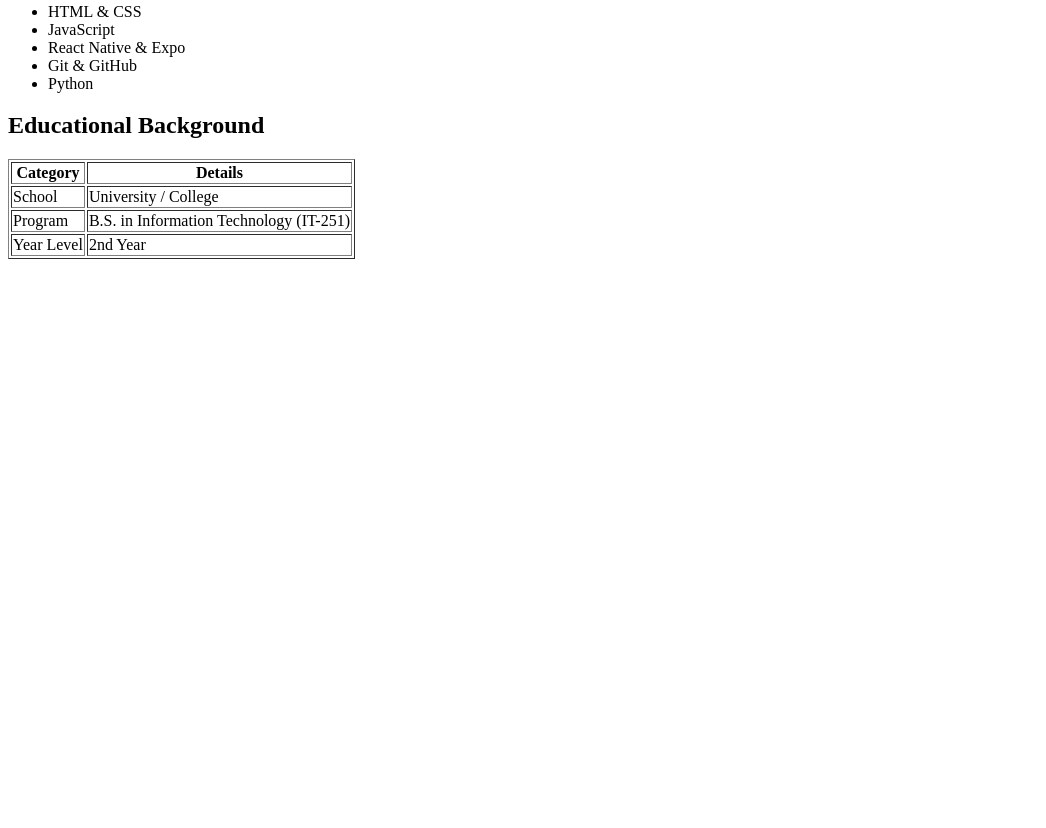
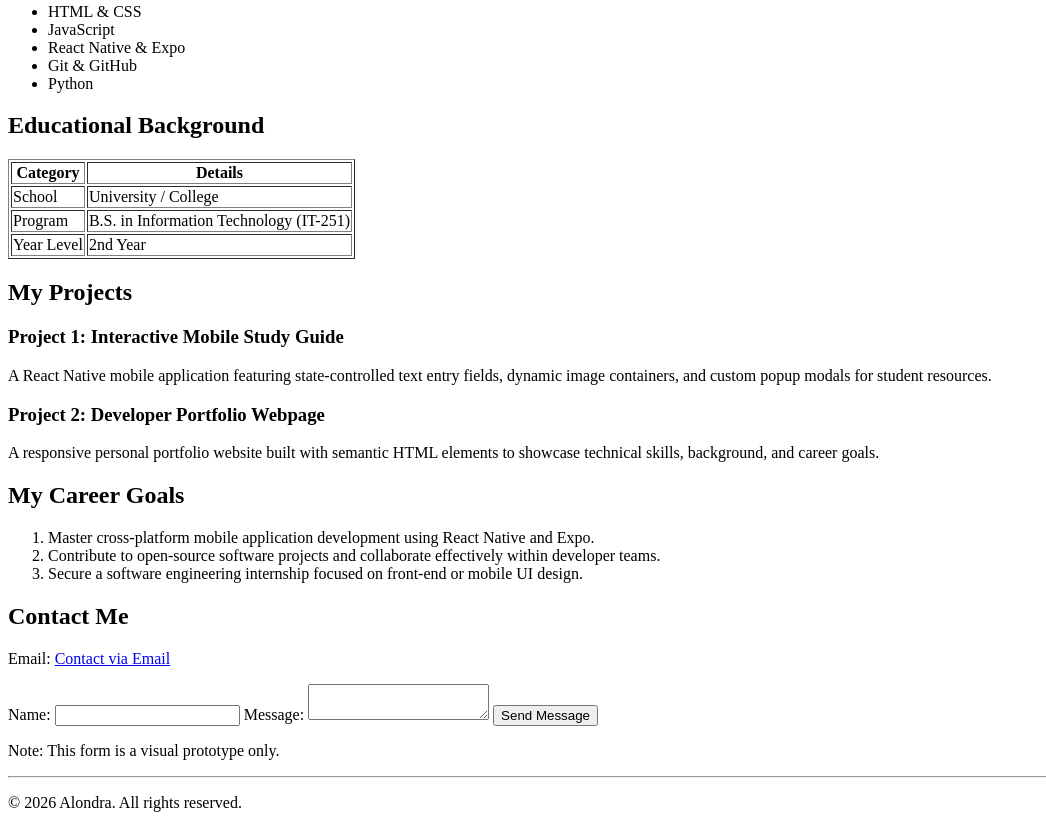
Before and after one commit to vielle09/my-developer-portfolio, a plain HTML site: page index.html in a window 1280 px wide. Shown: the part 343-1171 px from the top of the page, without its empty margins (0-1046 px from the left). Before the commit the page ends 800 px from the top, so only its background shows below. Drawn offline with Linux system fonts and the light colour scheme.

Commit message:
Complete portfolio index.html

```diff
--- a/index.html
+++ b/index.html
@@ -1,4 +1,4 @@
-<!DOCTYPE html>
+ <!DOCTYPE html>
 <html lang="en">
 <head>
     <meta charset="UTF-8">
@@ -48,3 +48,48 @@
                 <tr><td>Year Level</td><td>2nd Year</td></tr>
             </table>
         </section>
+
+        <section id="projects">
+            <h2>My Projects</h2>
+            <article>
+                <h3>Project 1: Interactive Mobile Study Guide</h3>
+                <p>A React Native mobile application featuring state-controlled text entry fields, dynamic image containers, and custom popup modals for student resources.</p>
+            </article>
+            <article>
+                <h3>Project 2: Developer Portfolio Webpage</h3>
+                <p>A responsive personal portfolio website built with semantic HTML elements to showcase technical skills, background, and career goals.</p>
+            </article>
+        </section>
+
+        <section id="goals">
+            <h2>My Career Goals</h2>
+            <ol>
+                <li>Master cross-platform mobile application development using React Native and Expo.</li>
+                <li>Contribute to open-source software projects and collaborate effectively within developer teams.</li>
+                <li>Secure a software engineering internship focused on front-end or mobile UI design.</li>
+            </ol>
+        </section>
+
+        <section id="contact">
+            <h2>Contact Me</h2>
+            <p>Email: <a href="mailto:ajcalondra09@gmail.com">Contact via Email</a></p>
+            <form>
+                <label for="name">Name:</label>
+                <input type="text" id="name" name="name">
+
+                <label for="message">Message:</label>
+                <textarea id="message" name="message"></textarea>
+
+                <button type="button">Send Message</button>
+            </form>
+            <p>Note: This form is a visual prototype only.</p>
+        </section>
+    </main>
+
+    <hr>
+
+    <footer>
+        <p>&copy; 2026 Alondra. All rights reserved.</p>
+    </footer>
+</body>
+</html>
```
